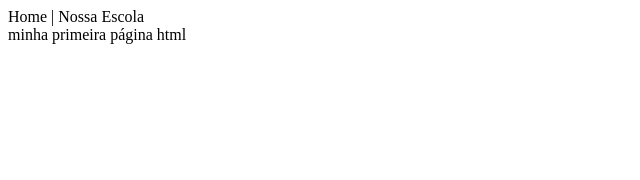
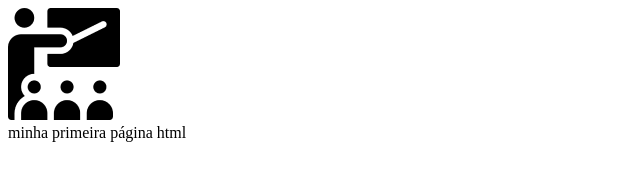
Before and after one commit to viniciusilva2009/pagina_01_2DDS, a plain HTML site: page index.html in a window 1280 px wide. Shown: the whole page, without its empty margins (0-640 px from the left). Drawn offline with Linux system fonts and the light colour scheme.

Commit message:
salvar logo

```diff
--- a/index.html
+++ b/index.html
@@ -2,13 +2,16 @@
 <html lang="pt-br">
 <head>
      <meta charset="UTF-8">
-     <meta name="viewport" contend="width=device-width, initial-scale=1.0"
-     <title> Home | Nossa Escola</title>
+     <meta name="viewport" contend="width=device-width, initial-scale=1.0">
+     <title> Home | Nossa Escola </title>
      <link rel="stylesheet" href="style.css">
 </head>
 <body>
      <!-- header é a parte do cabeçalho do site, é o topo da página-->
-     <header class="cabecalho-itens" src="logo.png" alt="logo da página">
+     <header class="cabecalho-itens">
+     <img class="cabecalho_imagem" src="logo.png" alt="logo da página">
+
+
 
      </header> minha primeira página html
 
```
